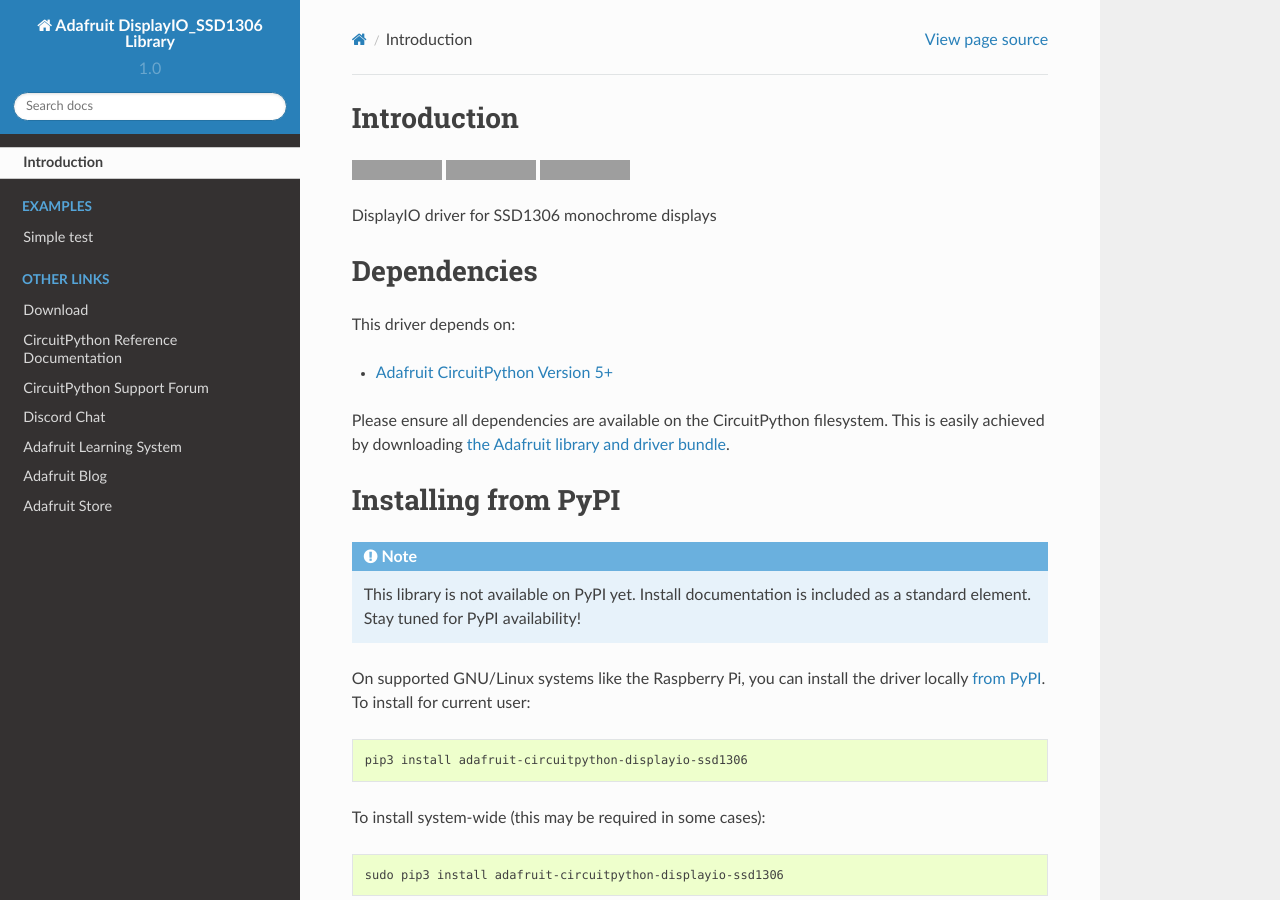
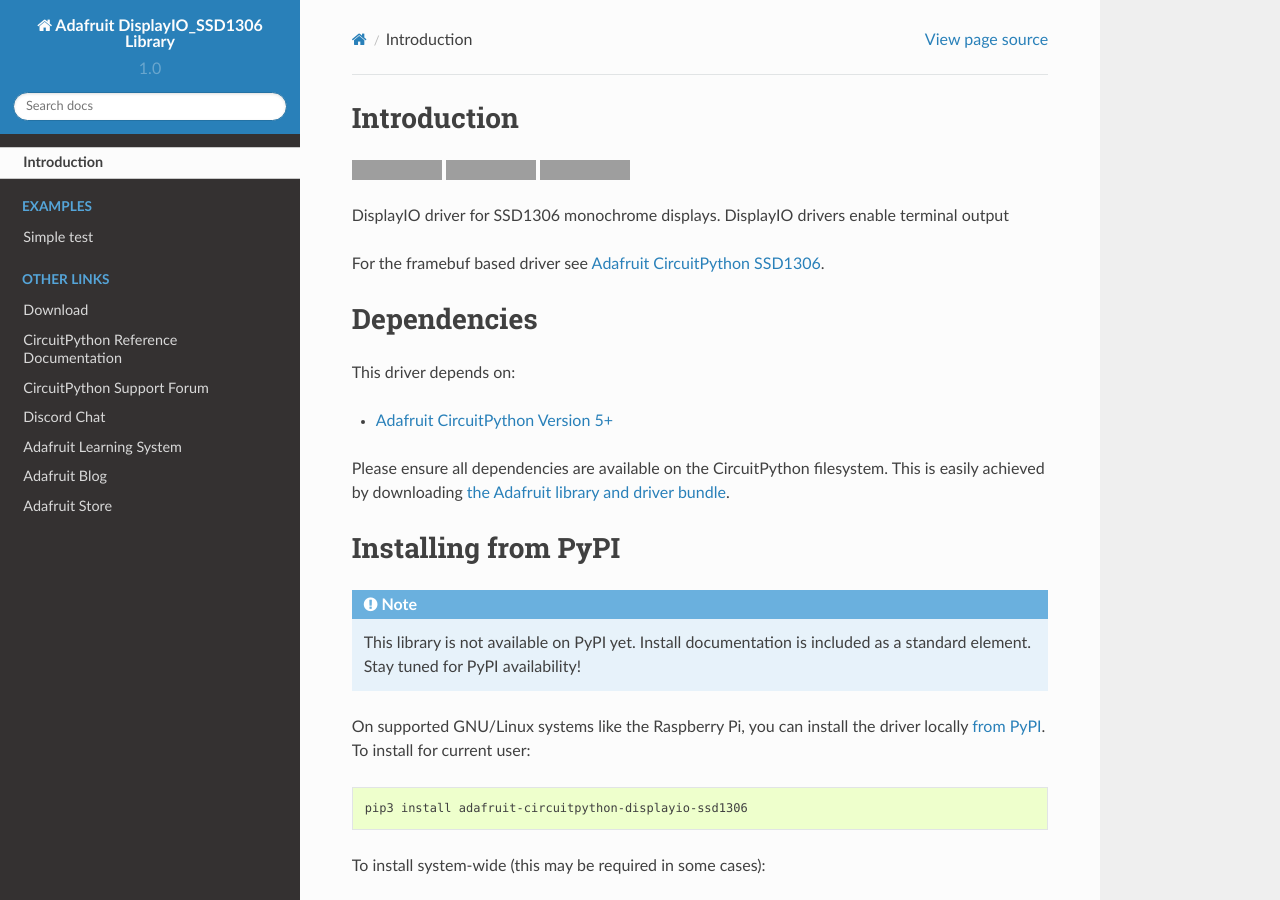
Before and after one commit to adafruit/Adafruit_CircuitPython_DisplayIO_SSD1306, a Sphinx documentation site: the page built from docs/index.rst, in a window 1280 px wide and 900 px high. Built offline with Sphinx 7.4.7 and the Read the Docs theme 2.0.0, drawn with Linux system fonts in a browser that asks for light colours; grey boxes are pictures that could not be loaded.

```diff
--- a/README.rst
+++ b/README.rst
@@ -13,7 +13,9 @@ Introduction
     :target: https://travis-ci.com/adafruit/Adafruit_CircuitPython_DisplayIO_SSD1306
     :alt: Build Status
 
-DisplayIO driver for SSD1306 monochrome displays
+DisplayIO driver for SSD1306 monochrome displays. DisplayIO drivers enable terminal output
+
+For the framebuf based driver see `Adafruit CircuitPython SSD1306 <https://github.com/adafruit/Adafruit_CircuitPython_SSD1306/>`_.
 
 
 Dependencies
--- a/docs/conf.py
+++ b/docs/conf.py
@@ -20,7 +20,7 @@ extensions = [
 # Uncomment the below if you use native CircuitPython modules such as
 # digitalio, micropython and busio. List the modules you use. Without it, the
 # autodoc module docs will fail to generate with a warning.
-# autodoc_mock_imports = ["digitalio", "busio"]
+autodoc_mock_imports = ["displayio"]
 
 
 intersphinx_mapping = {'python': ('https://docs.python.org/3.4', None),'CircuitPython': ('https://circuitpython.readthedocs.io/en/latest/', None)}
```
Also changed, not shown: adafruit_displayio_ssd1306.py (+4 -4 lines), 1 other file.
